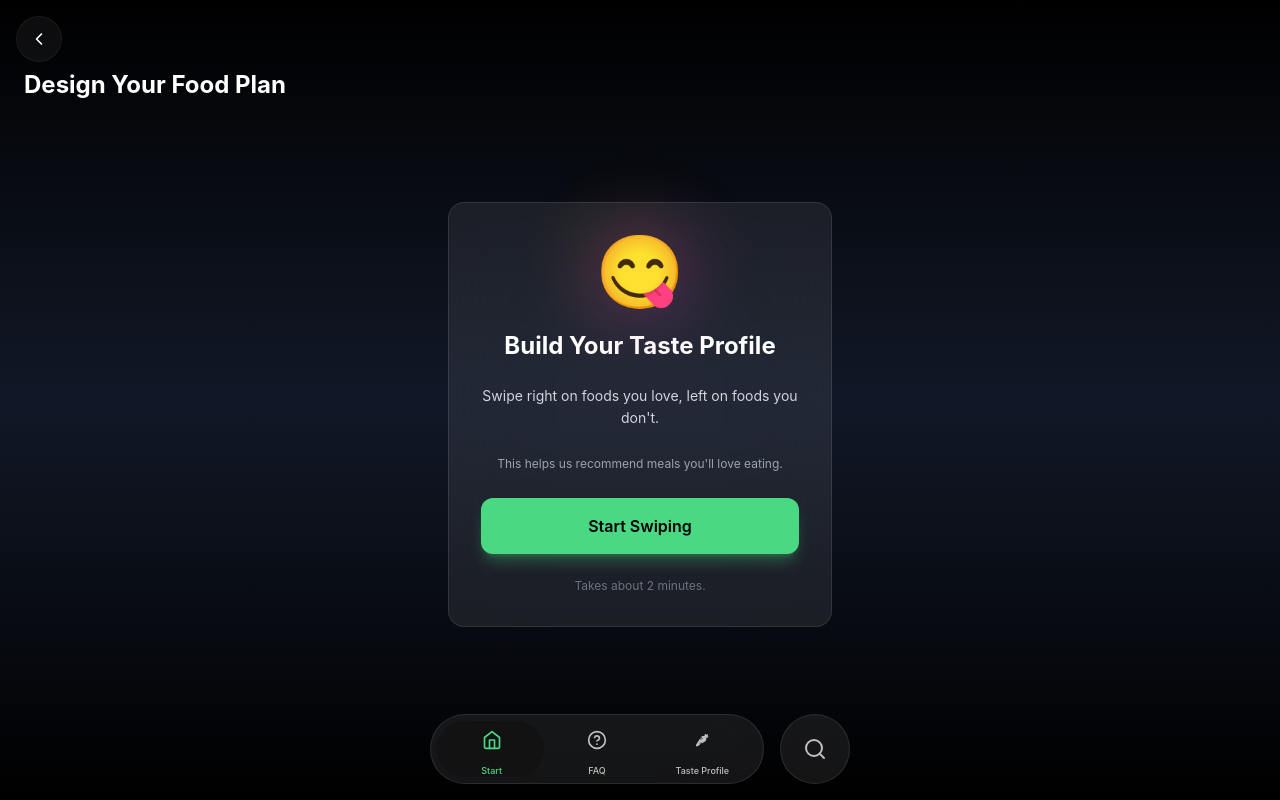
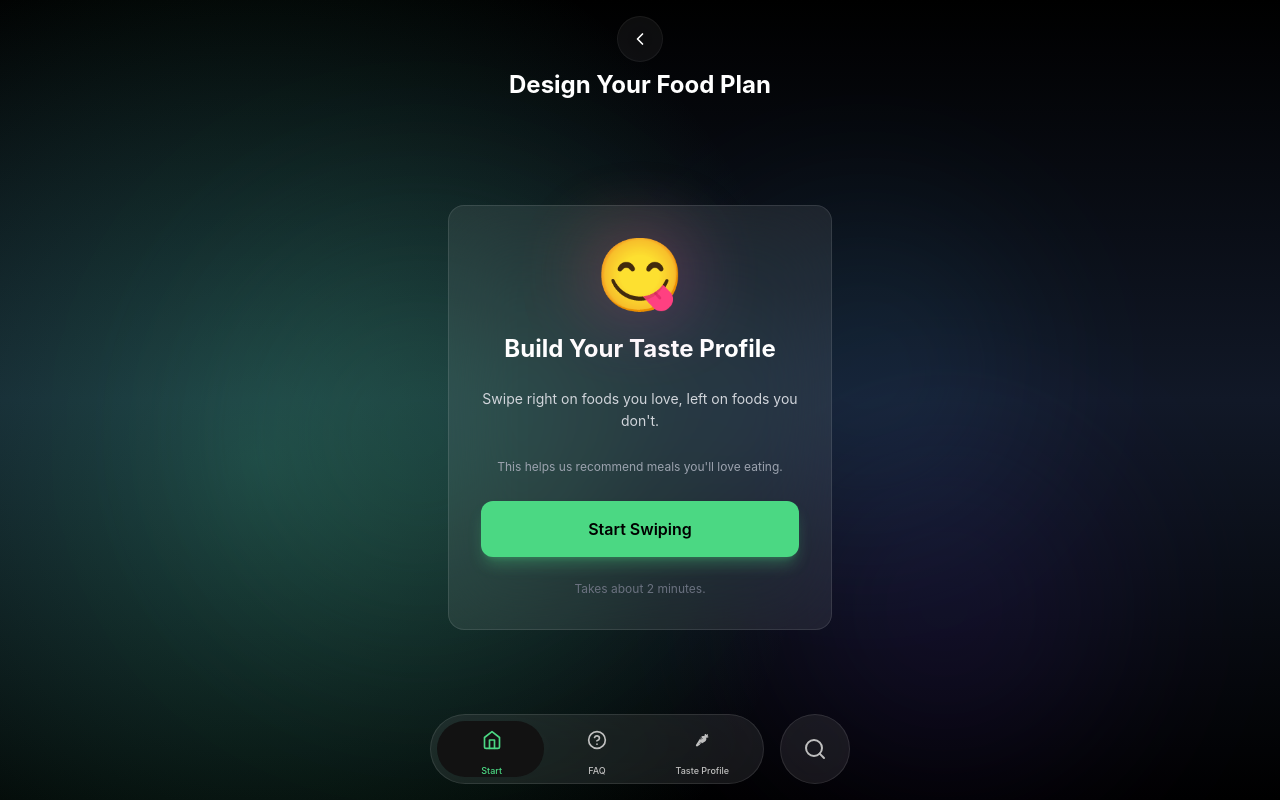
Before and after one commit to srihariuzumaki/Calorai-assignment, a React (Vite) app: page / in a window 1280 px wide. Built offline with nearby package versions, Linux system fonts and the light colour scheme.

Commit message:
added subte gradient animations

```diff
--- a/src/App.jsx
+++ b/src/App.jsx
@@ -3,16 +3,21 @@ import { Routes, Route, Navigate } from 'react-router-dom';
 import IntroScreen from './pages/IntroScreen';
 import SwipeScreen from './pages/SwipeScreen';
 import ResultsScreen from './pages/ResultsScreen';
+import AnimatedBackground from './components/AnimatedBackground';
 
 function App() {
   return (
+    <>
+      <AnimatedBackground />
+      <div className="min-h-screen">
         <Routes>
           <Route path="/" element={<IntroScreen />} />
           <Route path="/swipe" element={<SwipeScreen />} />
           <Route path="/results" element={<ResultsScreen />} />
-      {/* Redirect any unknown paths to home */}
           <Route path="*" element={<Navigate to="/" replace />} />
         </Routes>
+      </div>
+    </>
   );
 }
 
--- /dev/null
+++ b/src/components/AnimatedBackground.jsx
@@ -0,0 +1,98 @@
+import React from 'react';
+import { motion } from 'framer-motion';
+
+const AnimatedBackground = () => {
+    return (
+        <div className="fixed inset-0 -z-10 overflow-hidden pointer-events-none">
+            {/* Base gradient background */}
+            <div className="absolute inset-0 bg-gradient-to-b from-black via-gray-900 to-black" />
+
+            {/* Animated gradient overlay - Faster and more visible */}
+            <motion.div
+                className="absolute inset-0"
+                style={{
+                    background: 'radial-gradient(circle at 20% 50%, rgba(75, 216, 131, 0.25) 0%, transparent 50%)',
+                }}
+                animate={{
+                    background: [
+                        'radial-gradient(circle at 20% 50%, rgba(75, 216, 131, 0.25) 0%, transparent 50%)',
+                        'radial-gradient(circle at 80% 20%, rgba(75, 216, 131, 0.25) 0%, transparent 50%)',
+                        'radial-gradient(circle at 80% 80%, rgba(120, 67, 255, 0.25) 0%, transparent 50%)',
+                        'radial-gradient(circle at 20% 80%, rgba(76, 198, 255, 0.25) 0%, transparent 50%)',
+                        'radial-gradient(circle at 20% 50%, rgba(75, 216, 131, 0.25) 0%, transparent 50%)',
+                    ]
+                }}
+                transition={{
+                    duration: 6,  // Faster: 10s → 6s
+                    repeat: Infinity,
+                    ease: "easeInOut"
+                }}
+            />
+
+            {/* Floating orb 1 - Green - Larger and faster */}
+            <motion.div
+                className="absolute w-[500px] h-[500px] rounded-full opacity-40"
+                style={{
+                    background: 'radial-gradient(circle, rgba(75, 216, 131, 0.4) 0%, transparent 70%)',
+                    filter: 'blur(80px)',
+                    top: '5%',
+                    left: '5%',
+                }}
+                animate={{
+                    x: [0, 150, 0],
+                    y: [0, 200, 0],
+                    scale: [1, 1.3, 1],
+                }}
+                transition={{
+                    duration: 8,  // Faster: 15s → 8s
+                    repeat: Infinity,
+                    ease: 'easeInOut',
+                }}
+            />
+
+            {/* Floating orb 2 - Purple - Larger and faster */}
+            <motion.div
+                className="absolute w-[450px] h-[450px] rounded-full opacity-35"
+                style={{
+                    background: 'radial-gradient(circle, rgba(120, 67, 255, 0.4) 0%, transparent 70%)',
+                    filter: 'blur(70px)',
+                    top: '55%',
+                    right: '5%',
+                }}
+                animate={{
+                    x: [0, -120, 0],
+                    y: [0, -150, 0],
+                    scale: [1, 1.4, 1],
+                }}
+                transition={{
+                    duration: 7,  // Faster: 12s → 7s
+                    repeat: Infinity,
+                    ease: 'easeInOut',
+                }}
+            />
+
+            {/* Floating orb 3 - Blue - Larger and faster */}
+            <motion.div
+                className="absolute w-[400px] h-[400px] rounded-full opacity-30"
+                style={{
+                    background: 'radial-gradient(circle, rgba(76, 198, 255, 0.4) 0%, transparent 70%)',
+                    filter: 'blur(60px)',
+                    bottom: '15%',
+                    left: '45%',
+                }}
+                animate={{
+                    x: [0, 100, 0],
+                    y: [0, -120, 0],
+                    scale: [1, 1.2, 1],
+                }}
+                transition={{
+                    duration: 9,  // Faster: 18s → 9s
+                    repeat: Infinity,
+                    ease: 'easeInOut',
+                }}
+            />
+        </div>
+    );
+};
+
+export default AnimatedBackground;
--- a/src/pages/IntroScreen.jsx
+++ b/src/pages/IntroScreen.jsx
@@ -8,7 +8,7 @@ const IntroScreen = () => {
     const navigate = useNavigate();
 
     return (
-        <div className="min-h-screen flex flex-col relative pb-24 bg-gradient-to-b from-black via-gray-900 to-black">
+        <div className="min-h-screen flex flex-col items-center justify-center relative pb-[90px]">
             {/* Back Button */}
             <div className="pt-4 px-4">
                 <button className="p-3 rounded-full glass hover:bg-white/10 transition-colors">
--- a/src/pages/ResultsScreen.jsx
+++ b/src/pages/ResultsScreen.jsx
@@ -122,7 +122,7 @@ const ResultsScreen = () => {
     };
 
     return (
-        <div className="min-h-screen flex flex-col relative pb-[80px] bg-gradient-to-b from-black via-gray-900 to-black">
+        <div className="min-h-screen flex flex-col relative pb-[80px]">
             {/* Header */}
             <div className="pt-8 px-6 mb-4">
                 <h1 className="text-2xl font-bold text-white">Your Taste Profile</h1>
```
Lines whose indentation alone changed are shown as unchanged.
